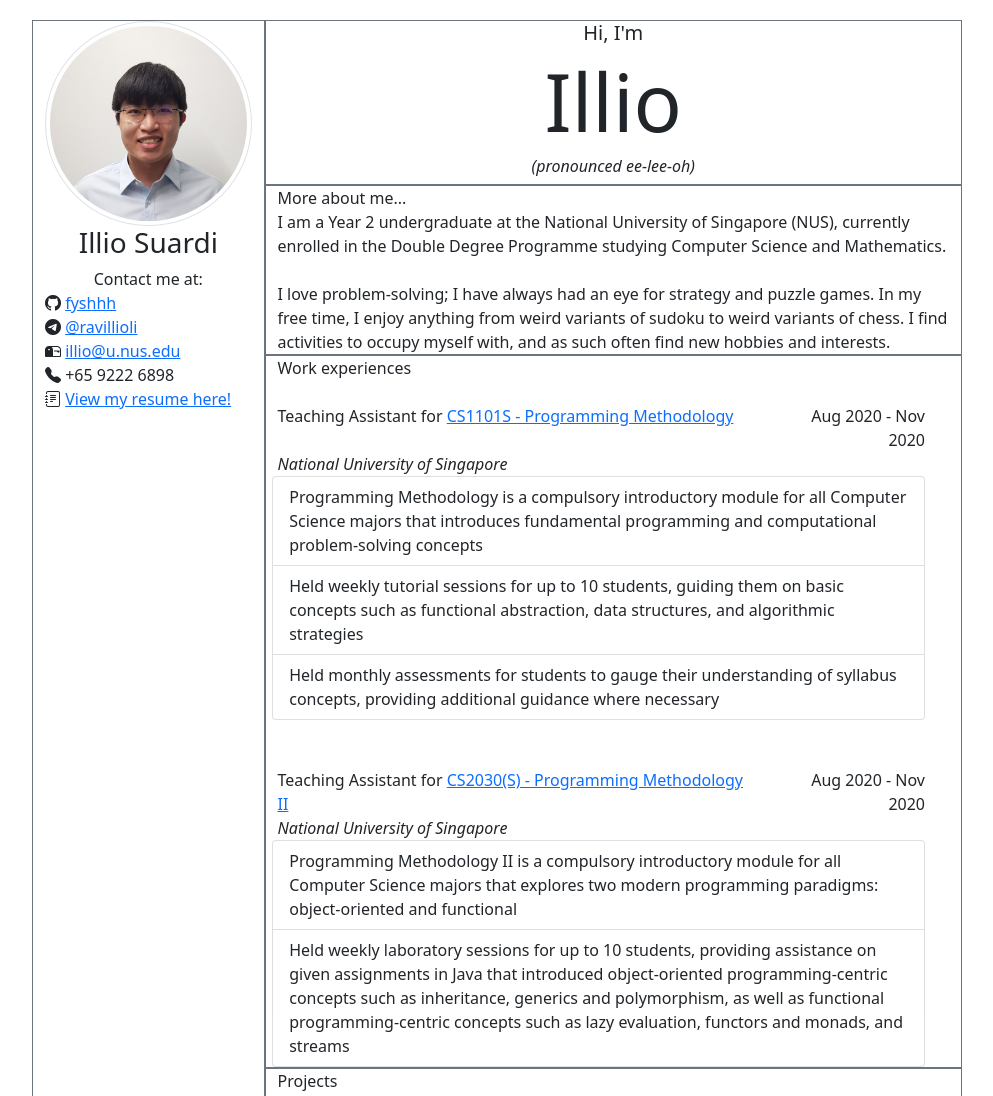
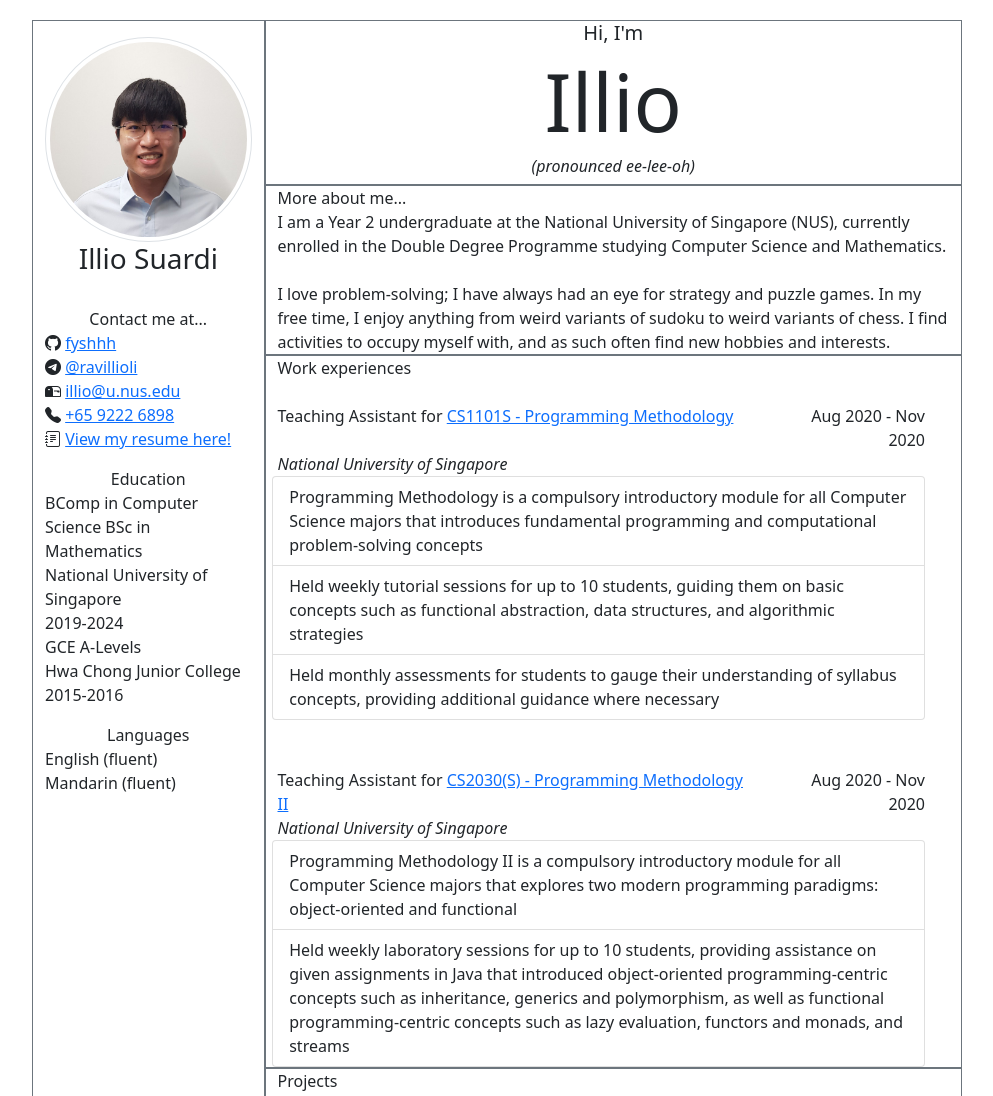
Before and after one commit to fyshhh/online_resume, a plain HTML site: page index.html in a window 1280 px wide. Shown: the top 1096 px of the page, without its empty margins (143-1136 px from the left). Drawn offline with nearby package versions, Linux system fonts and the light colour scheme.

Commit message:
Add education and languages section

```diff
--- a/index.html
+++ b/index.html
@@ -35,16 +35,16 @@
         <div class="container_fluid">
             <div class="row overall">
                 <div class="col-sm-3 border border-secondary">
-                    <div class="row">
+                    <p class="row">
                         <div>
                             <img src="media/profile_picture.jpg" class="rounded-circle img-thumbnail">
                         </div>
                         <h3 class="text-center">
                             Illio Suardi
                         </h3>
-                    </div>
-                    <div class="row">
-                        <div class="text-center">Contact me at:</div>
+                    </p>
+                    <p class="row">
+                        <div class="text-center">Contact me at...</div>
                         <div>
                             <i class="bi bi-github"></i>
                             <a href="https://github.com/fyshhh/" target="_blank"> fyshhh</a>
@@ -58,11 +58,40 @@
                             <a href="mailto:illio@u.nus.edu" target="_blank"> illio@u.nus.edu</a>
                         </div>
                         <div>
-                            <i class="bi bi-telephone-fill"></i> +65 9222 6898
+                            <i class="bi bi-telephone-fill"></i>
+                            <a href="tel:+6592226898" target="_self"> +65 9222 6898</a>
                         </div>
                         <div>
                             <i class="bi bi-journal-text"></i>
                             <a href="media/cv.pdf" target="_blank"> View my resume here!</a>
+                        </div>
+                    </p>
+                    <p>
+                        <div class="text-center">Education</div>
+                        <div>
+                            BComp in Computer Science
+                            BSc in Mathematics
+                        </div>
+                        <div class="fw-light">
+                            National University of Singapore
+                            <br>
+                            2019-2024
+                        </div>
+                        <div>
+                            GCE A-Levels
+                        </div>
+                        <div class="fw-light">
+                            Hwa Chong Junior College
+                            <br>
+                            2015-2016
+                        </div>
+                    </p>
+                    <div>
+                        <div class="text-center">Languages</div>
+                        <div>
+                            English <span class="fw-light">(fluent)</span>
+                            <br>
+                            Mandarin <span class="fw-light">(fluent)</span>
                         </div>
                     </div>
                 </div>
```
